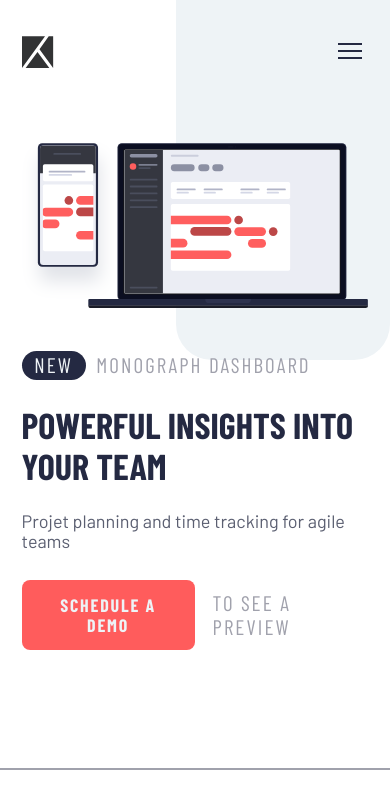
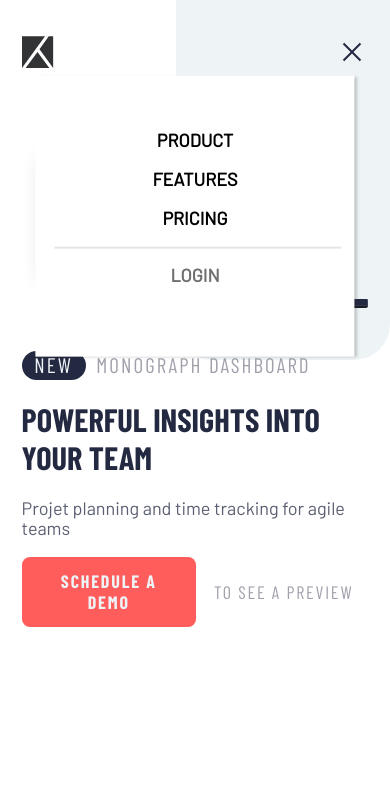
Before and after one commit to Gabrielbe17/Time-tracking-Intro-Component, a plain HTML site: page index.html in a window 390 px wide. Both pictures are taken after a click on the button 350 px from the left and 52 px from the top of the page. Drawn offline with nearby package versions, Linux system fonts and the light colour scheme.

Commit message:
added js

```diff
--- a/index.html
+++ b/index.html
@@ -16,6 +16,7 @@
   <link rel="stylesheet" href="css/normalize.css">
   <link rel="stylesheet" href="css/styles.css">
   <!-- Script -->
+  <script src="js/script.js" defer></script>
 </head>
 <body>
   <header>
@@ -24,10 +25,12 @@
         <img src="images/logo.svg" alt="">
 
         <!-- Hamburger menu -->
-        <button class="toggle-menu">
-          <img src="images/icon-hamburger.svg" alt="">
+        <button id="toggle-menu">
+          <img src="images/icon-hamburger.svg" alt="" id="hamMenu">
+          <img src="images/icon-close.svg" alt="" id="closeMenu">
         </button>
-        <ul>
+        <!-- Navigation Links -->
+        <ul id="nav-links">
           <li>Product</li>
           <li>Features</li>
           <li>Pricing</li>
--- /dev/null
+++ b/js/script.js
@@ -0,0 +1,18 @@
+const menu = document.getElementById('nav-links');
+const hamburger= document.getElementById('toggle-menu');
+const closeIcon= document.getElementById('closeMenu');
+const menuIcon = document.getElementById('hamMenu');
+
+function toggleMenu() {
+  if (menu.classList.contains("showMenu")) {
+    menu.classList.remove("showMenu");
+    closeIcon.style.display = "none";
+    menuIcon.style.display = "block";
+  } else {
+    menu.classList.add("showMenu");
+    closeIcon.style.display = "flex";
+    menuIcon.style.display = "none";
+  }
+}
+
+hamburger.addEventListener("click", toggleMenu);
--- a/sass/styles.scss
+++ b/sass/styles.scss
@@ -25,9 +25,11 @@ button{
 }
 header{
     background:#fff;
-    outline: 2px solid $GrayishBlue;
 }
 
+ul li, .hero__text > *:not(p){
+    text-transform: uppercase;
+}
 .box{
     width: 55%;
     height: 20em;
@@ -38,6 +40,7 @@ header{
     right: 0;
     z-index: -1;
 }
+
 // Header
 .header{
     padding: 2em 1.2em;
@@ -45,7 +48,7 @@ header{
     z-index: 1;
     position: relative;
     margin: 0 auto;
-    font-family: 'Barlow Condensed', sans-serif; //headers, cta and navigation
+    font-family: 'Barlow Condensed', sans-serif;
 
     nav{
         display: flex;
@@ -54,44 +57,90 @@ header{
 
 
         // Nav Links
-        ul{
+        #nav-links{
+
+            // Mobile Menu
+            position: absolute;
+            top: 27%;
+            left: 50%;
+            transform: translate(-50%, -50%);
+            font-family: 'Barlow', sans-serif;
+            padding: 3em 6.5em;
             display: flex;
-            padding-left: 0;
-            gap: 1.5em;
+            flex-direction: column;
+            cursor: pointer;
+            background-color: #fff;
+            box-shadow: .2em .1em .15em  rgba(44, 44, 44, 0.24);
+            font-weight: 900;
+            gap: 1em;
+            text-align: center;
+            display: none;
 
-            & li:last-of-type{
-                color: $GrayishBlue;
+            &.showMenu{
+                display: flex;
             }
+
             li{
-                cursor: pointer;
-                letter-spacing: .1em;
+                &:last-of-type{
+                    color: rgba(44, 44, 44, 0.685);
+                    padding: 1em 0;
+
+                    @media (max-width:650px){
+                        &::before{
+                            content: '';
+                            position: absolute;
+                            left: 6%;
+                            top: 9.5em;
+                            width: 90%;
+                            height: .1em;
+                            background-color: rgba(44, 44, 44, 0.123);
+                        }
+                    }
+                }
+            }
+            @media (min-width:650px) {
+                all: inherit;
+                text-transform: uppercase;
+                gap: 1em;
                 font-weight: 600;
                 color: $VeryDarkBlue;
-                transition: all .1s;
-
-                &:hover{
-                    text-decoration: underline;
+                li{
+                    all: inherit;
+                    cursor: pointer;
+                    transition: all .2s;
+                    &:hover{
+                        text-decoration: underline;
+                    }
+                }
+                & li:last-of-type{
+                    color: $GrayishBlue;
                 }
             }
-             .span{
+            .span{
                 width: .45em;
                 height: .45em;
                 align-self: center;
                 margin: 0 1em;
                 background-color: $GrayishBlue;
                 border-radius: 50%;
-            }
 
-            //Responsiveness
-            @media (max-width:650px) {
-                display: none;
+                @media (max-width:650px) {
+                    display: none;
+                }
             }
         }
 
         // Toggle menu
-        .toggle-menu{
+        #toggle-menu{
             cursor: pointer;
+            display: flex;
+            align-items: center;
+
             @media (min-width:650px) {
+                display: none;
+            }
+
+            #closeMenu{
                 display: none;
             }
         }
@@ -125,7 +174,7 @@ header{
         }
         h1{
             color: $VeryDarkBlue;
-            font-size: clamp(2rem, 3vw, 2.6rem);
+            font-size: clamp(1.8rem, 4vw, 2.8rem);
         }
         p{
             color: $DarkGrayishBlue;
@@ -140,7 +189,9 @@ header{
 
             // All direct children
             & > *{
+                width: 100%;
                 cursor: pointer;
+                font-size: clamp(1rem, 2vw, 1.2rem);
             }
             // Cta
             .cta{
@@ -160,6 +211,11 @@ header{
                 font-weight: 500;
                 color: $GrayishBlue;
                 letter-spacing: .1em;
+
+            }
+
+            @media (min-width:900px) {
+                margin-top: 4em;
             }
         }
 
@@ -174,7 +230,3 @@ header{
     }
 
 }
-
-ul li, .hero__text > *:not(p){
-    text-transform: uppercase;
-}
```
Also changed, not shown: css/styles.css, 1 other file.
